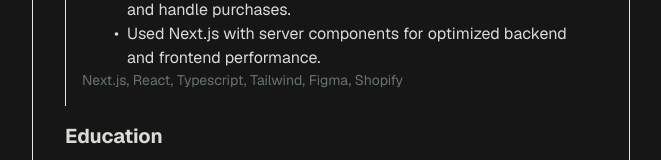
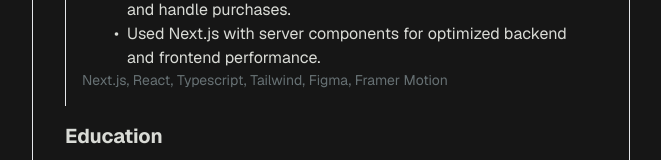
Before and after one commit to danielbuva/dani-portfolio, a Next.js app: page /resume in a window 1280 px wide. Shown: the part 527-687 px from the top of the page, without its empty margins (309-970 px from the left). Built offline with nearby package versions, Linux system fonts and the light colour scheme.

Commit message:
fix: work entry technology

```diff
--- a/src/app/resume/components/WorkExperienceEntries.tsx
+++ b/src/app/resume/components/WorkExperienceEntries.tsx
@@ -35,7 +35,7 @@ export default function WorkExperienceEntries() {
           "Typescript",
           "Tailwind",
           "Figma",
-          "Shopify",
+          "Framer Motion",
         ]}
       />
     </>
```
